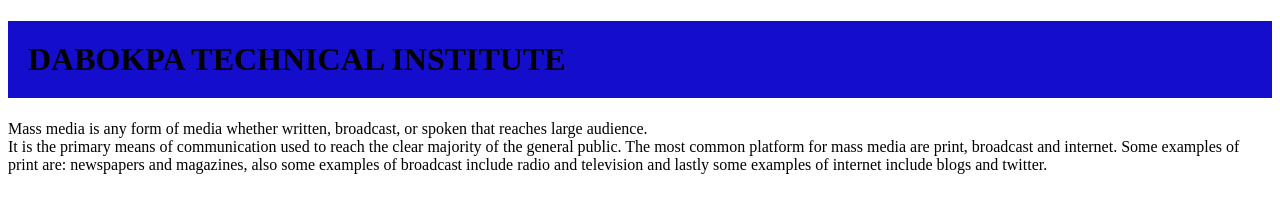
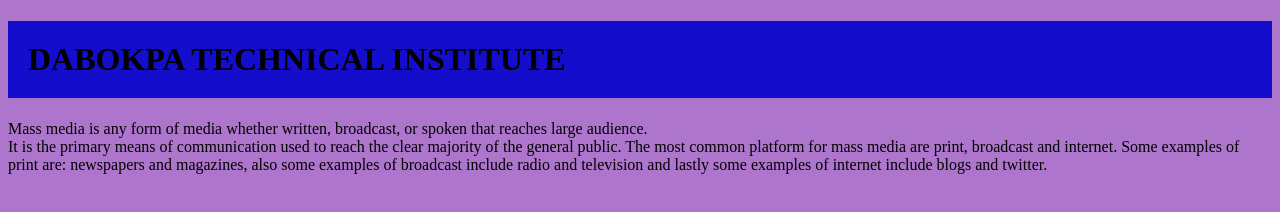
Before and after one commit to huzaid/huzaid.github.io, a plain HTML site: page index.html in a window 1280 px wide. Drawn offline with Linux system fonts and the light colour scheme.

Commit message:
Update index.html

```diff
--- a/index.html
+++ b/index.html
@@ -7,11 +7,14 @@
     padding:20px;
     text-align: left;
     font-weight: bold
+    }
+    body{
+        background-color: #AE75CC
+    }
 
-
-    }
     </style>
 <body>
+
 
 <h1>DABOKPA TECHNICAL INSTITUTE</h1>
 <p>Mass media is any form of media whether written, broadcast, or spoken that reaches large audience. <br>It is the primary means of communication used to reach the clear majority of the general public. The most common platform for mass media are print, broadcast and internet.
```
